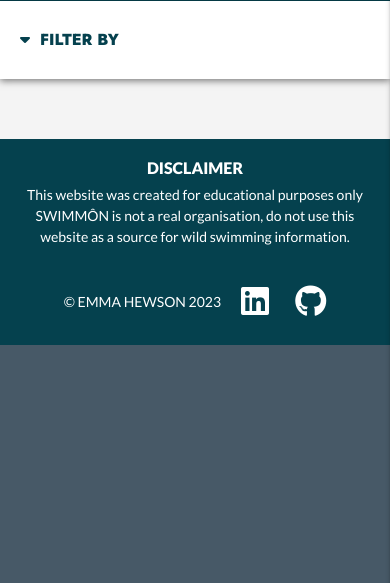
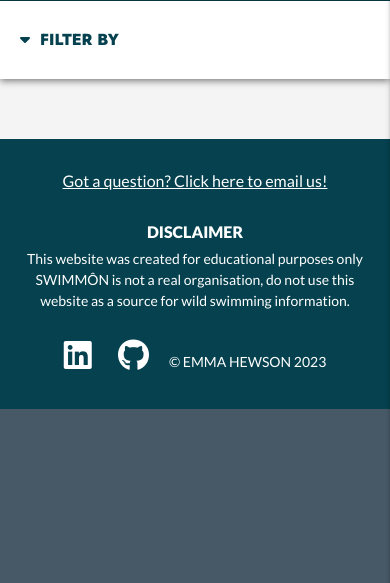
Before and after one commit to emmahewson/mp3-swimmon, a Flask app: page / in a window 390 px wide. Shown: the part 261-844 px from the top of the page. Run offline with Flask 2, Linux system fonts and the light colour scheme; data that the repository does not hold is empty; some libraries are stand-ins or nearby versions.

```diff
--- a/static/css/style.css
+++ b/static/css/style.css
@@ -222,6 +222,13 @@ footer > .row {
     flex-wrap: wrap;
 }
 
+#footer-contact {
+    justify-content: center;
+    text-decoration: underline;
+    margin-bottom: 30px;
+    font-size: 16px;
+}
+
 .footer-div {
     width: 50%;
 }
@@ -239,16 +246,14 @@ footer h4 {
 #copyright-div {
     display: flex;
     justify-content: left;
-    align-items: center;
+    align-items: baseline;
     flex-wrap: wrap;
+    align-self: flex-end;
+    position: relative;
+    bottom: -8px;
 }
 
-#copyright-div {
-    height: fit-content;
-}
-
-#copyright-div p,
-#social-links> :first-child {
+#social-links a {
     margin-right: 20px;
 }
 
@@ -553,11 +558,12 @@ footer h4 {
     #copyright-div {
         justify-content: center;
         order: 2;
+        bottom: 0;
     }
 
     #disclaimer-div {
         text-align: center;
-        margin-bottom: 30px;
+        margin-bottom: 20px;
     }
 
 }
@@ -594,7 +600,7 @@ footer h4 {
     }
 
     .page-footer {
-        padding: 20px;
+        padding: 30px 20px;
     }
 
     .intro-div,
--- a/templates/base.html
+++ b/templates/base.html
@@ -90,9 +90,11 @@
     <main>{% block content%} {% endblock %}</main>
 
     <footer class="page-footer font-body">
+        <div class="row" id="footer-contact">
+            <p class="weight-500"><a href="mailto:test@swimmon.test" class="swim-txt-white">Got a question? Click here to email us!</a></p>
+        </div>
         <div class="row">
             <div class="footer-div" id="copyright-div">
-            <p class="weight-500">© EMMA HEWSON 2023</p>
                 <div class="" id="social-links">
                     <a href="https://www.linkedin.com/in/emmajmhewson/" target="_blank">
                         <i class="fa-brands fa-linkedin" aria-hidden="true"></i>
@@ -103,6 +105,7 @@
                         <span class="sr-only">GitHub</span>
                     </a>
                 </div>
+                <p class="weight-500">© EMMA HEWSON 2023</p>
             </div>
             <div class="footer-div" id="disclaimer-div">
             <h4 class="weight-900">DISCLAIMER</h4>
```
Also changed, not shown: README.md, readme-images/planning/planning_flow_diagram.jpg (added), readme-images/planning/planning_importance.jpg (added), static/images/404-island.png (added). Lines whose indentation alone changed are shown as unchanged.
